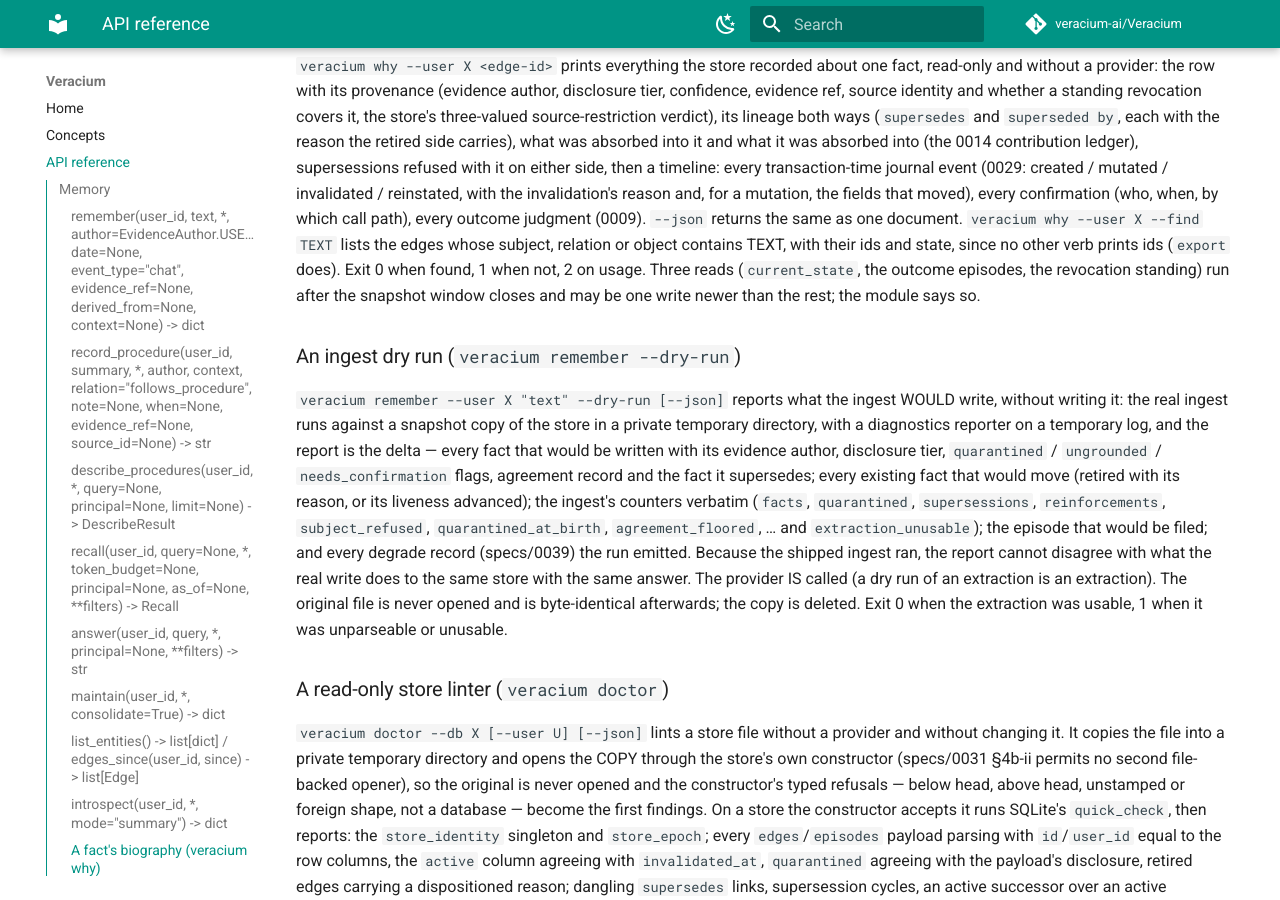
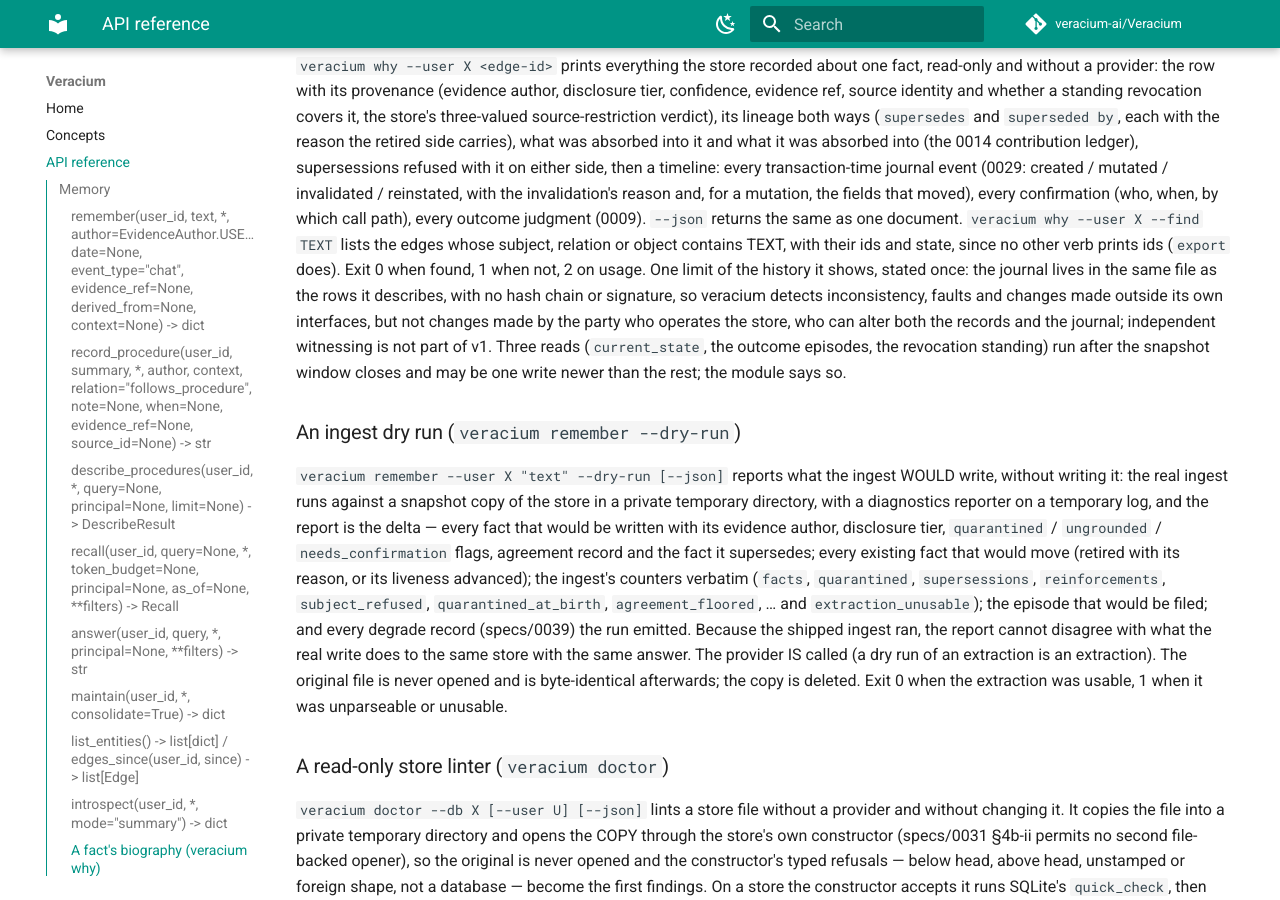
Before and after one commit to veracium-ai/Veracium, an MkDocs documentation site: the page built from docs/api.md, in a window 1280 px wide and 900 px high, scrolled down 5792 px. Built offline with MkDocs 1.6.1 and Material for MkDocs 9.7.7, drawn with Linux system fonts in a browser that asks for light colours; comment, search, counter and statistics services are not loaded.

Commit message:
Docs: the history's limit, in two sentences — the journal is a history, not a tamper-evident one, and changes by the store's operator are outside what veracium detects
Quentin's word, 2026-09-12 (dev session): "we don't need to make a big deal
about the administrator-history negative in the docs. One or two sentences
noting the limitation is enough" — on the ruling research relayed from
their session (v1 detects faults and changes outside the learner's
permitted interface, not changes by the party who operates the store, and
the limit is published rather than left silent).

The basis, verified against the tree before writing: `edge_event` lives in
the same SQLite file as the rows it describes, carries no hash chain,
prev_digest or signature (specs/0029 promises trust-inert, store-local
events and nothing about tamper evidence), and is in `_ERASE_TABLES`. So
the product has a complete write history that is not tamper-evident, and
no embedded architecture makes it one; independent witnessing (specs/0036)
is the mechanism for that and is not part of v1.

Two sentences in docs/api.md where the journal is described to a reader
(the `why` section), and a CHANGELOG Unreleased line. No behaviour change.

Spec-Exception: docs-only
Spec-Exception-Reason: two sentences in the API reference and a CHANGELOG line; no code, no spec text
Co-Authored-By: Claude Fable 5.1 <noreply@anthropic.com>
Claude-Session: https://claude.ai/code/session_013RL3NytFKuZ3eCZ6vKDMus

```diff
--- a/docs/api.md
+++ b/docs/api.md
@@ -331,7 +331,11 @@ that moved), every confirmation (who, when, by which call path), every
 outcome judgment (0009). `--json` returns the same as one document.
 `veracium why --user X --find TEXT` lists the edges whose subject, relation or
 object contains TEXT, with their ids and state, since no other verb prints
-ids (`export` does). Exit 0 when found, 1 when not, 2 on usage. Three reads
+ids (`export` does). Exit 0 when found, 1 when not, 2 on usage. One limit of the history it shows, stated once: the journal lives in the same
+file as the rows it describes, with no hash chain or signature, so veracium
+detects inconsistency, faults and changes made outside its own interfaces, but
+not changes made by the party who operates the store, who can alter both the
+records and the journal; independent witnessing is not part of v1. Three reads
 (`current_state`, the outcome episodes, the revocation standing) run after
 the snapshot window closes and may be one write newer than the rest; the
 module says so.
```
Also changed, not shown: CHANGELOG.md (+5 -0 lines).
